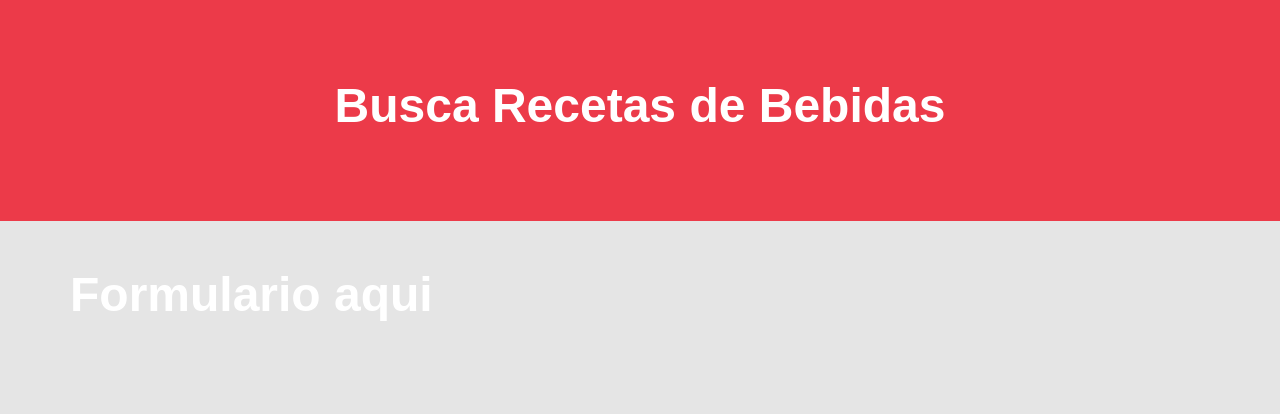
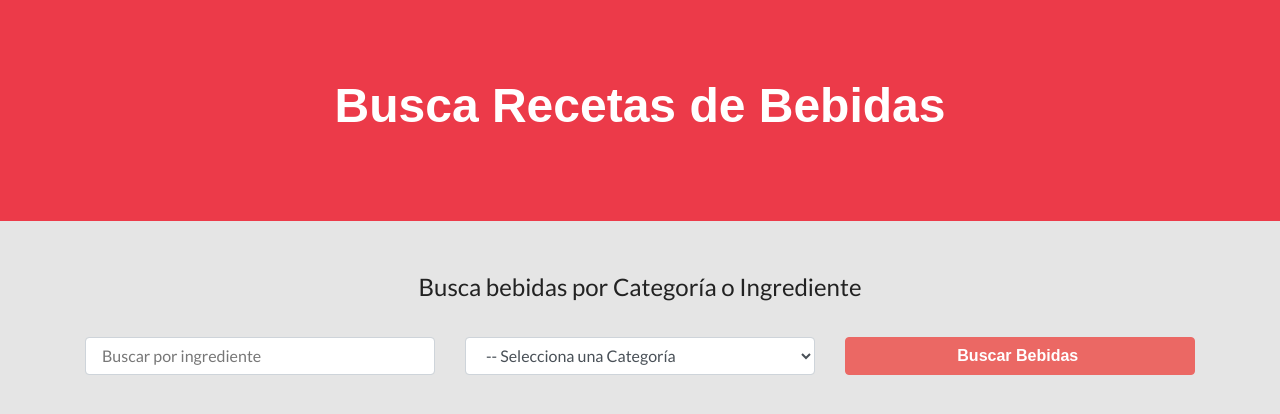
Before and after one commit to Jackeline1410/Bebidas, a React (Create React App) app: page / in a window 1280 px wide. Shown: the top 414 px of the page. Built offline with nearby package versions, Linux system fonts and the light colour scheme; a web font is replaced by a local one.

Commit message:
Creando el formulario

```diff
--- a/src/components/Formulario.js
+++ b/src/components/Formulario.js
@@ -2,7 +2,40 @@
 
 const Formulario = () => {
     return (
-        <h1>Formulario aqui</h1>
+        <form
+            className="col-md-12"
+        >
+        <fieldset className="text-center">
+            <legend>Busca bebidas por Categoría o Ingrediente</legend>
+        </fieldset>
+
+            <div className="row mt-4">
+                <div className="col-md-4">
+                    <input
+                        name="nombre"
+                        className="form-control"
+                        type="text"
+                        placeholder="Buscar por ingrediente"
+                    />
+                </div>
+            <div className="col-md-4">
+                <select
+                    className="form-control"
+                    name="categoria"
+                >
+                    <option value="">-- Selecciona una Categoría</option>
+                </select>
+            </div>
+            <div className="col-md-4">
+                <input
+                    type="submit"
+                    className="btn btn-block btn-primary"
+                    value="Buscar Bebidas "
+                />
+            </div>
+
+            </div>
+        </form>
      );
 }
 
```
